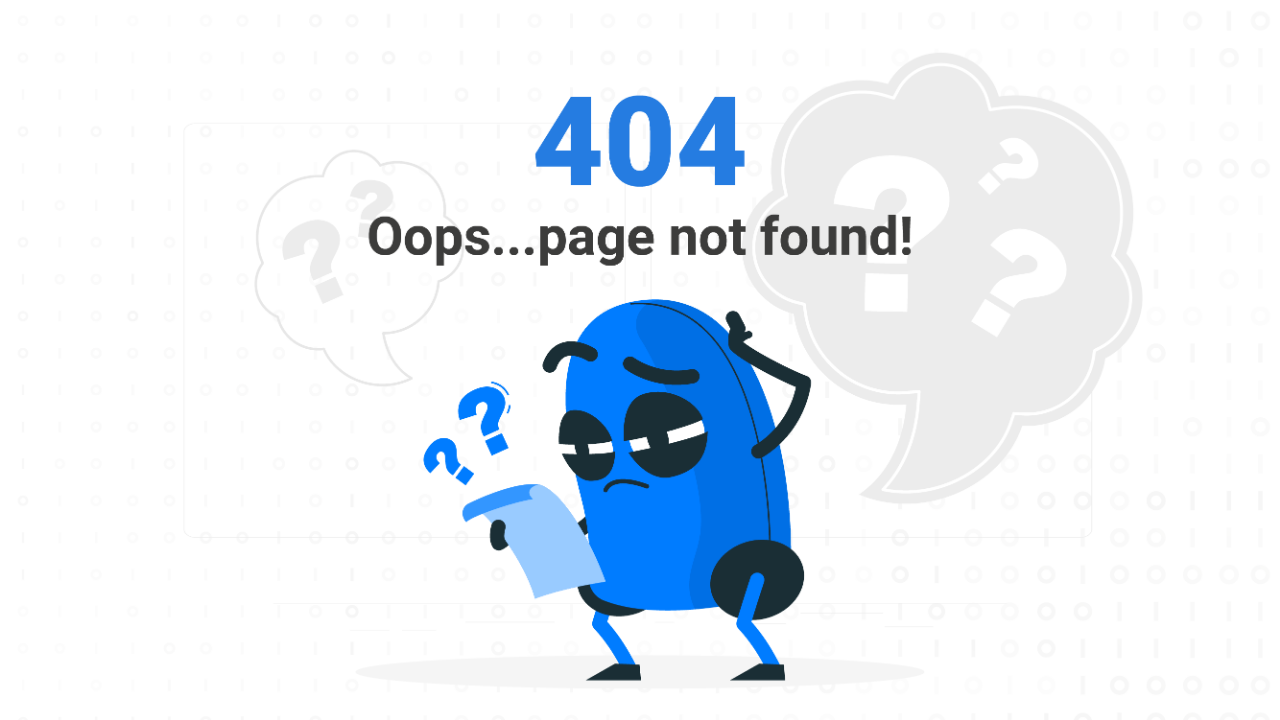
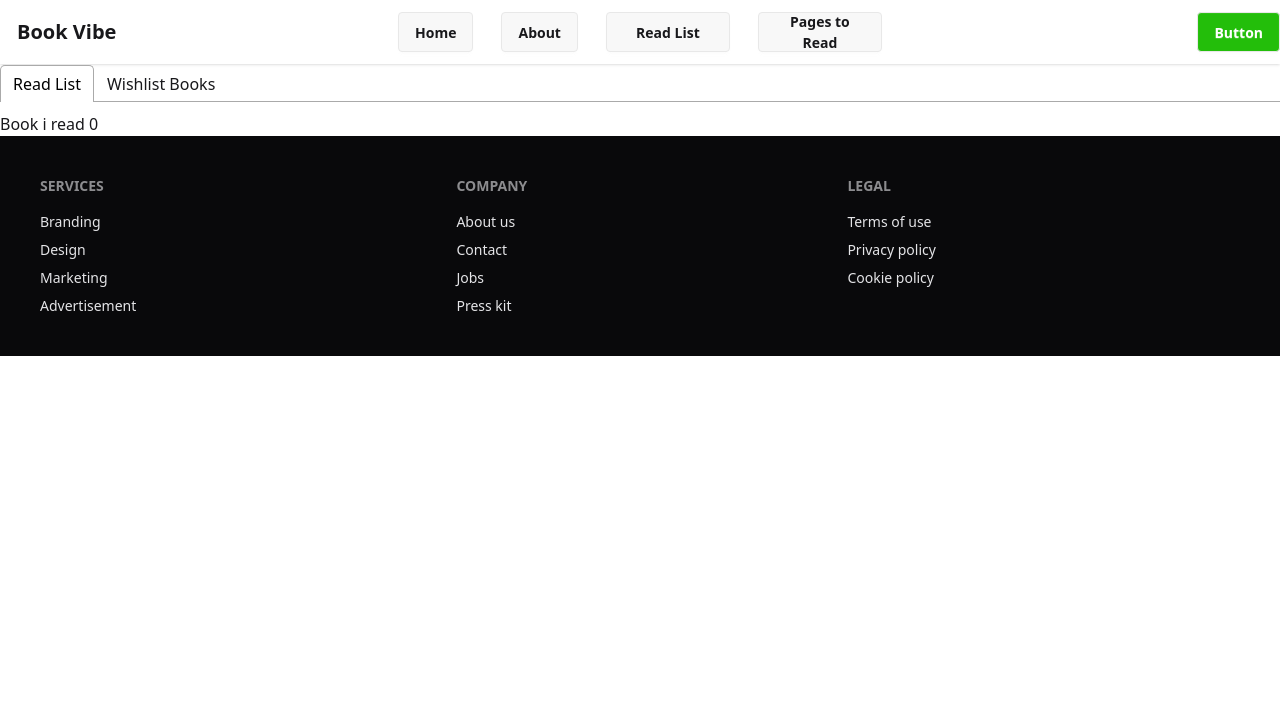
Before and after one commit to abdulkader33447/boipoka-book-vide, a React (Vite) app: page /readList in a window 1280 px wide. Before the commit this address had no page. Shown: the top 720 px of the page. Built offline with nearby package versions, Linux system fonts and the light colour scheme.

Commit message:
added react tab

```diff
--- a/package.json
+++ b/package.json
@@ -15,6 +15,7 @@
     "react-dom": "^19.0.0",
     "react-icons": "^5.5.0",
     "react-router": "^7.5.0",
+    "react-tabs": "^6.1.0",
     "tailwindcss": "^4.1.4"
   },
   "devDependencies": {
--- a/src/Routes/Routes.jsx
+++ b/src/Routes/Routes.jsx
@@ -5,6 +5,7 @@ import ErrorPage from "../components/pages/ErrorPage/ErrorPage";
 import Home from "../components/pages/Home/Home";
 import About from "../components/pages/About/About";
 import BookDetails from "../components/pages/BookDetails/BookDetails";
+import ReadList from "../components/pages/ReadList/ReadList";
 
 export const router = createBrowserRouter([
   {
@@ -19,6 +20,11 @@ export const router = createBrowserRouter([
         loader: () => fetch("/booksData.json"),
       },
       {
+        path:'readList',
+        loader: () => fetch("/booksData.json"),
+        Component:ReadList
+      },
+      {
         path: "/about",
         Component: About,
       },
--- a/src/components/Header/Navbar.jsx
+++ b/src/components/Header/Navbar.jsx
@@ -24,7 +24,9 @@ const Navbar = () => {
           </li>
         </NavLink>
 
-        {/* <li className="w-31 sm:btn hover:border-solid hover:border-[#23BE0A] hover:text-[#23BE0A]">Listed Books</li> */}
+        <NavLink to='/readList'>
+        <li className="w-31 sm:btn hover:border-solid hover:border-[#23BE0A] hover:text-[#23BE0A]">Read List</li>
+        </NavLink>
 
         <NavLink
           className={({ isActive }) => (isActive ? "text-[#23BE0A]" : "")}
--- a/src/components/pages/BookDetails/BookDetails.jsx
+++ b/src/components/pages/BookDetails/BookDetails.jsx
@@ -40,14 +40,14 @@ const BookDetails = () => {
 
   return (
     <div className="flex sm:flex-row flex-col items-center justify-between m-5 gap-5 min-h-[calc(100vh-323px)]">
-      <div className="w-12/12 bg-gray-100 place-content-center sm:p-10 p-3 rounded-xl">
-        <img className="" src={image} alt="" />
+      <div className="w-12/12 h-[470px] bg-gray-100 place-content-center sm:p-8 p-3 rounded-xl">
+        <img className=" h-[380px]" src={image} alt="" />
       </div>
       <div className="description">
         <h2 className="text-2xl font-bold">{bookName}</h2>
         <p className="mb-2">By : {author}</p>
         <p>{category}</p>
-        <p>
+        <p className="text-ellipsis">
           <span className="text-[15px] font-bold">Review : </span>
           {review}
         </p>
--- /dev/null
+++ b/src/components/pages/ReadList/ReadList.jsx
@@ -0,0 +1,49 @@
+import React, { useEffect, useState } from "react";
+import { useLoaderData } from "react-router";
+import { Tab, Tabs, TabList, TabPanel } from "react-tabs";
+import "react-tabs/style/react-tabs.css";
+import { getStoredBook } from "../../../utility/addToDB";
+import Book from "../Book/Book";
+
+const ReadList = () => {
+  const [readList, setReadList] = useState([]);
+
+  const data = useLoaderData();
+  // console.log(data)
+
+
+  useEffect(() => {
+    const storedBookData = getStoredBook();
+    // console.log(storedBookData)
+    const convertedStoredBooks = storedBookData.map((id) => parseInt(id));
+    // console.log(convertedStoredBooks)
+    const myReadList = data.filter((book) =>
+      convertedStoredBooks.includes(book.bookId)
+    );
+    // console.log(myReadList);
+    setReadList(myReadList)
+  }, []);
+
+  return (
+    <div>
+      <Tabs>
+        <TabList>
+          <Tab>Read List</Tab>
+          <Tab>Wishlist Books</Tab>
+        </TabList>
+
+        <TabPanel>
+          <h2>Book i read {readList.length}</h2>
+          {
+            readList.map(b=><Book key={b.bookId} singleBook={b}></Book>)
+          }
+        </TabPanel>
+        <TabPanel>
+          <h2>My Wish List</h2>
+        </TabPanel>
+      </Tabs>
+    </div>
+  );
+};
+
+export default ReadList;
--- a/src/utility/addToDB.js
+++ b/src/utility/addToDB.js
@@ -22,4 +22,4 @@ const addToStoredDB = (id) => {
   }
 };
 
-export { addToStoredDB };
+export { addToStoredDB, getStoredBook };
```
Also changed, not shown: 1 other file (tests, documents, lock files or other folders).
